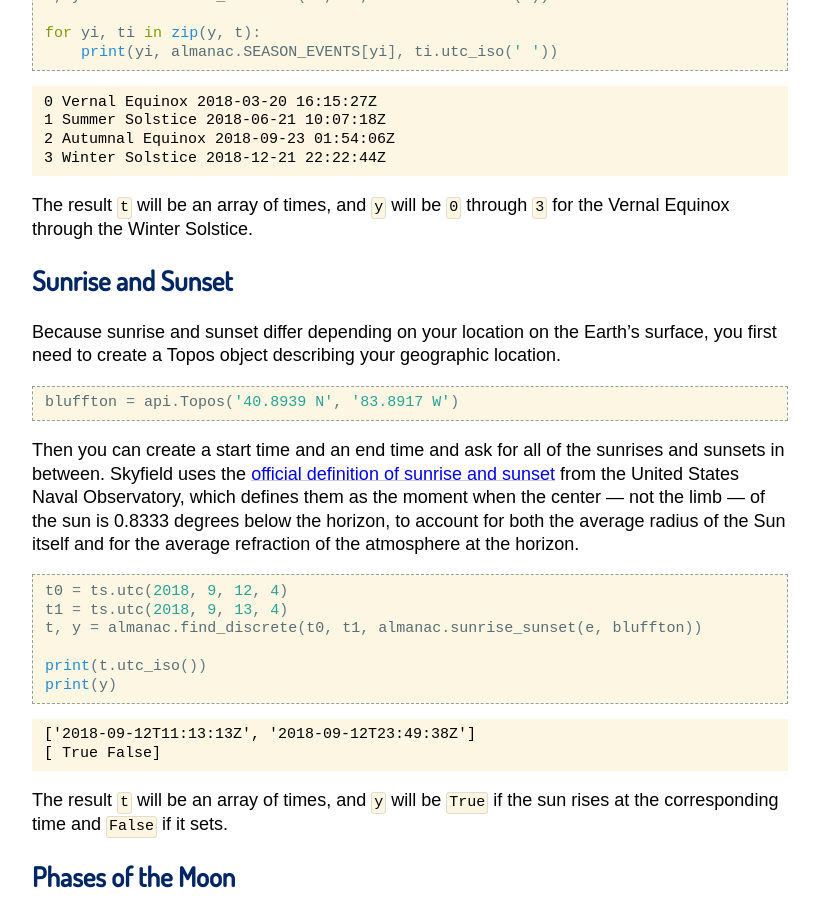
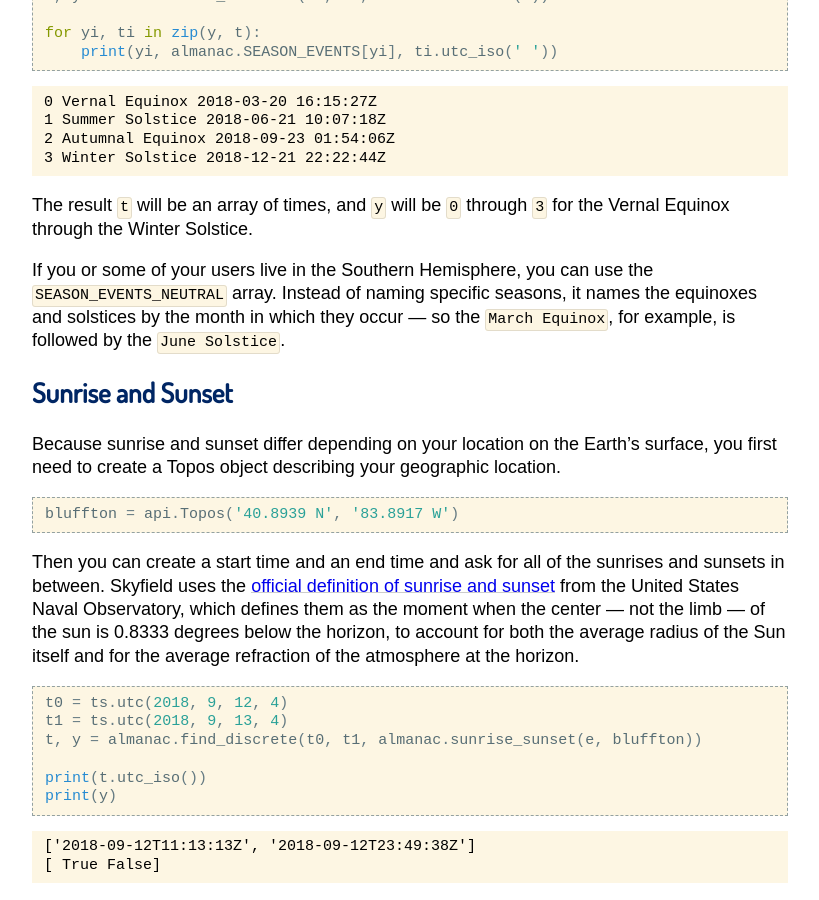
Before and after one commit to skyfielders/python-skyfield, a Sphinx documentation site: the page built from skyfield/documentation/almanac.rst, in a window 1280 px wide and 900 px high, scrolled down 1475 px. Shown: the whole window, without its empty margins (230-1049 px from the left). Built offline with Sphinx 7.4.7, drawn with Linux system fonts in a browser that asks for light colours; some web fonts are replaced; pages that are not in the unit, such as notebooks, are missing from menus.

Commit message:
Add neutral season names for Southern Hemisphere
Fixes #223.

```diff
--- a/skyfield/documentation/almanac.rst
+++ b/skyfield/documentation/almanac.rst
@@ -96,6 +96,11 @@ solstices that fall in between.
 The result ``t`` will be an array of times, and ``y`` will be ``0``
 through ``3`` for the Vernal Equinox through the Winter Solstice.
 
+If you or some of your users live in the Southern Hemisphere,
+you can use the ``SEASON_EVENTS_NEUTRAL`` array.
+Instead of naming specific seasons,
+it names the equinoxes and solstices by the month in which they occur —
+so the ``March Equinox``, for example, is followed by the ``June Solstice``.
 
 Sunrise and Sunset
 ==================
```
Also changed, not shown: 1 other file.
